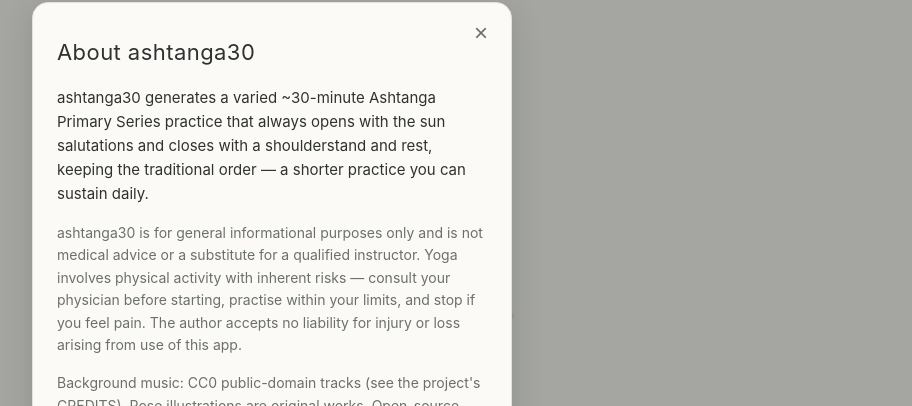
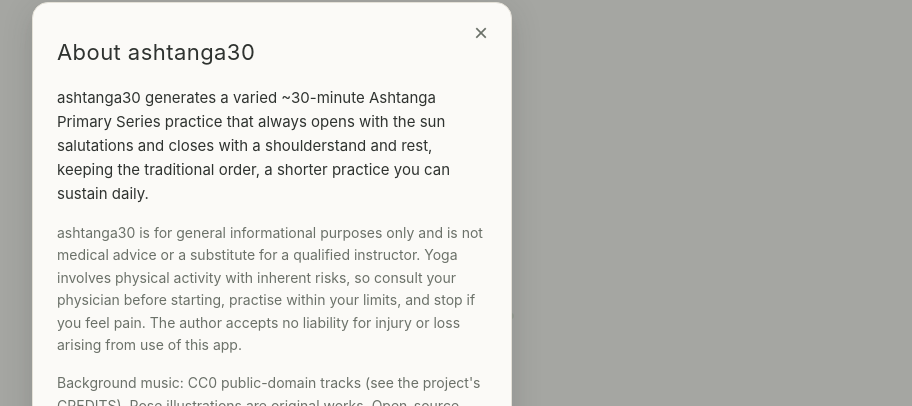
Before and after one commit to rkrooneman/30masthanga, a React (Vite) app: page / in a window 1280 px wide. Both pictures are taken after a click on the button 858 px from the left and 46 px from the top of the page. Shown: the part 128-534 px from the top of the page, without its empty margins (368-1280 px from the left). Built offline with nearby package versions, Linux system fonts and the light colour scheme.

Commit message:
Refresh README (Basics mode, pose swap, music, bottom total); remove em-dashes from user-facing copy

```diff
--- a/src/components/NamasteMark.tsx
+++ b/src/components/NamasteMark.tsx
@@ -34,7 +34,7 @@ function NamasteMark({ size = 96, className }: NamasteMarkProps) {
       strokeLinecap="round"
       strokeLinejoin="round"
       role="img"
-      aria-label="Namaste — hands pressed together"
+      aria-label="Namaste, hands pressed together"
     >
       {/* Left hand: fingertip point at top centre -> outer (pinky-side) edge
           curving down and widening -> wrist flaring outward at the bottom ->
--- a/src/screens/HomeScreen.tsx
+++ b/src/screens/HomeScreen.tsx
@@ -157,14 +157,14 @@ function HomeScreen({
               <p className="about__text">
                 ashtanga30 generates a varied ~30-minute Ashtanga Primary Series
                 practice that always opens with the sun salutations and closes
-                with a shoulderstand and rest, keeping the traditional order
-                &mdash; a shorter practice you can sustain daily.
+                with a shoulderstand and rest, keeping the traditional order,
+                a shorter practice you can sustain daily.
               </p>
 
               <p className="about__text about__text--muted">
                 ashtanga30 is for general informational purposes only and is not
                 medical advice or a substitute for a qualified instructor. Yoga
-                involves physical activity with inherent risks &mdash; consult
+                involves physical activity with inherent risks, so consult
                 your physician before starting, practise within your limits, and
                 stop if you feel pain. The author accepts no liability for injury
                 or loss arising from use of this app.
--- a/src/screens/PoseCarousel.tsx
+++ b/src/screens/PoseCarousel.tsx
@@ -253,7 +253,7 @@ function PoseCarousel({
             <span className="pose-card__drishti-value">{pose.drishti}</span>
           ) : (
             <span className="pose-card__drishti-value pose-card__drishti-value--muted">
-              Gaze — to be confirmed
+              Gaze: to be confirmed
             </span>
           )}
         </div>
```
Also changed, not shown: 1 other file (tests, documents, lock files or other folders).
